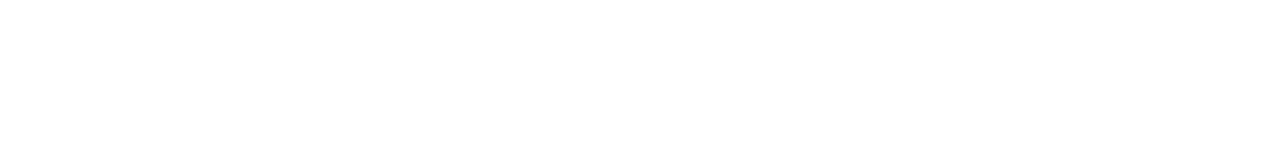
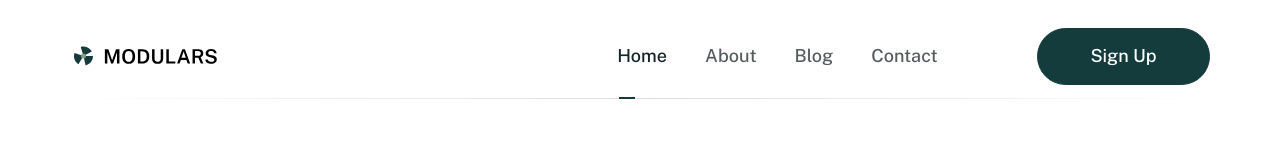
Before and after one commit to Tuandat911dev/f8-html-css-project-3.1, a plain HTML site: page index.html in a window 1280 px wide. Shown: the top 160 px of the page. Drawn offline with Linux system fonts and the light colour scheme; files whose address does not match are found by name.

Commit message:
feat: make navbar

```diff
--- a/assets/css/styles.css
+++ b/assets/css/styles.css
@@ -1,5 +1,12 @@
 * {
 	box-sizing: border-box;
+}
+
+:root {
+	--Primary-color-black-green: #143c3c;
+	--Primary-color-black: #152427;
+	--text-color-white: #fff;
+	--text-color-black-gray: #575d5e;
 }
 
 html {
@@ -9,7 +16,6 @@ html {
 /* =========== Common =========== */
 a {
 	text-decoration: none;
-	display: inline-block;
 }
 
 .container {
@@ -21,3 +27,92 @@ a {
 body {
 	font-family: 'Poppins', sans-serif;
 }
+
+.btn {
+	--width: 173px;
+	--height: 57px;
+	--radius: 40px;
+	display: inline-flex;
+	align-items: center;
+	justify-content: center;
+	width: var(--width);
+	height: var(--height);
+	border-radius: var(--radius);
+	border: 1.5px solid var(--Primary-color-black-green);
+	background-color: var(--Primary-color-black-green);
+	color: var(--text-color-white, #fff);
+	font-family: 'Public Sans';
+	font-size: 1.8rem;
+	font-weight: 500;
+	line-height: 1.56;
+}
+
+.btn:hover {
+	opacity: 0.8;
+}
+
+/* ============= Header ============== */
+.header {
+	position: sticky;
+	top: -15px;
+	font-family: 'Public Sans', sans-serif;
+}
+
+.header__inner {
+	display: flex;
+	align-items: center;
+	justify-content: space-between;
+	padding: 28px 0 13px;
+}
+
+.header__nav {
+	display: flex;
+	align-items: center;
+	justify-content: space-between;
+	width: 52%;
+}
+
+.nav__list {
+	display: flex;
+	align-items: center;
+	gap: 38px;
+}
+
+.nav__link {
+	color: var(--text-color-black-gray, #575d5e);
+	font-size: 1.8rem;
+	font-weight: 500;
+	line-height: 1.56;
+	transition: 0.25s ease;
+}
+
+.nav__link:hover {
+	color: var(--Primary-color-black, #152427);
+}
+
+.nav__link--active {
+	color: var(--Primary-color-black, #152427);
+	position: relative;
+}
+
+.nav__link--active::after {
+	content: '';
+	display: inline-block;
+	position: absolute;
+	width: 16px;
+	height: 2px;
+	background: var(--Primary-color-black-green, #143c3c);
+	bottom: -33px;
+	left: 2px;
+}
+
+.header__divider {
+	width: 1140px;
+	height: 1px;
+	background: linear-gradient(
+		90deg,
+		#fff 0%,
+		#dddcdc 51.09%,
+		rgba(212, 212, 212, 0) 99.68%
+	);
+}
--- a/index.html
+++ b/index.html
@@ -85,5 +85,37 @@
 		<meta name="msapplication-TileImage" content="/ms-icon-144x144.png" />
 		<meta name="theme-color" content="#ffffff" />
 	</head>
-	<body></body>
+	<body style="height: 10000px">
+		<!-- Header -->
+		<header class="header">
+			<div class="container">
+				<div class="header__inner">
+					<a href="/" class="logo">
+						<img src="./assets/icon/logo.svg" alt="Modulars" />
+					</a>
+
+					<nav class="header__nav">
+						<ul class="nav__list">
+							<li class="nav__item">
+								<a href="#!" class="nav__link nav__link--active"
+									>Home</a
+								>
+							</li>
+							<li class="nav__item">
+								<a href="#!" class="nav__link">About</a>
+							</li>
+							<li class="nav__item">
+								<a href="#!" class="nav__link">Blog</a>
+							</li>
+							<li class="nav__item">
+								<a href="#!" class="nav__link">Contact</a>
+							</li>
+						</ul>
+						<a href="#!" class="btn">Sign Up</a>
+					</nav>
+				</div>
+				<div class="header__divider"></div>
+			</div>
+		</header>
+	</body>
 </html>
```
Also changed, not shown: assets/icon/logo.svg (added).
